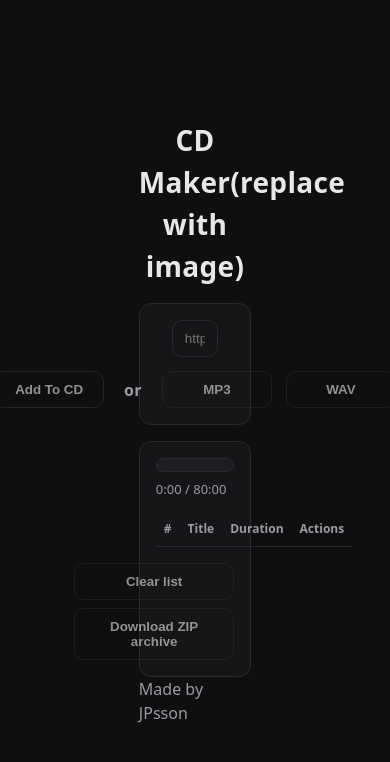
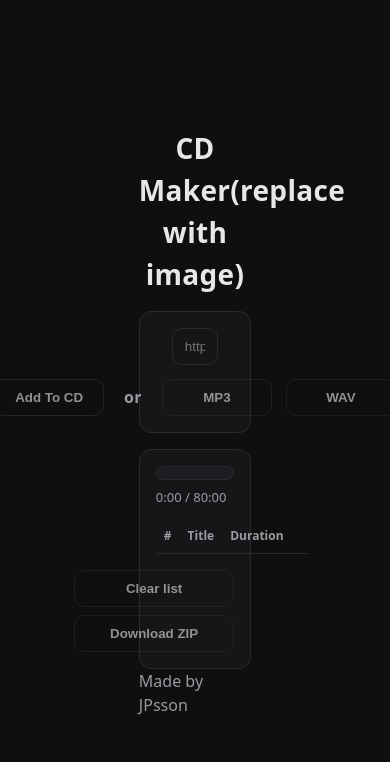
Before and after one commit to JPsson/youtube-cd-maker, a website: page public/index.html in a window 390 px wide. Drawn offline with Linux system fonts and the light colour scheme; no server answers.

Commit message:
small fixes

```diff
--- a/public/index.html
+++ b/public/index.html
@@ -48,7 +48,7 @@
             <th class="colIndex">#</th>
             <th class="colTitle">Title</th>
             <th class="colDur">Duration</th>
-            <th class="colAct">Actions</th>
+            <th class="colAct"></th>
           </tr>
         </thead>
         <tbody id="listBody"></tbody>
@@ -56,7 +56,7 @@
 
       <div class="listActions">
         <button id="clear" class="btn ghost">Clear list</button>
-        <button id="downloadZip" class="btn ghost" disabled>Download ZIP archive</button>
+        <button id="downloadZip" class="btn ghost" disabled>Download ZIP</button>
       </div>
     </section>
 
--- a/public/styles.css
+++ b/public/styles.css
@@ -380,7 +380,7 @@ code {
 @media (min-width: 1280px) {
   .wrap { max-width: 1200px; }           /* gentle bump at big widths */
   #url { width: min(760px, calc(100% - 32px)); }
-  .thumbWrap { width: clamp(300px, 40vw, 560px); }
+  .thumbWrap { width: clamp(300px, 40vw, 420px); }
 }
 
 /* prevent accidental text selection on quick clicks */
```
